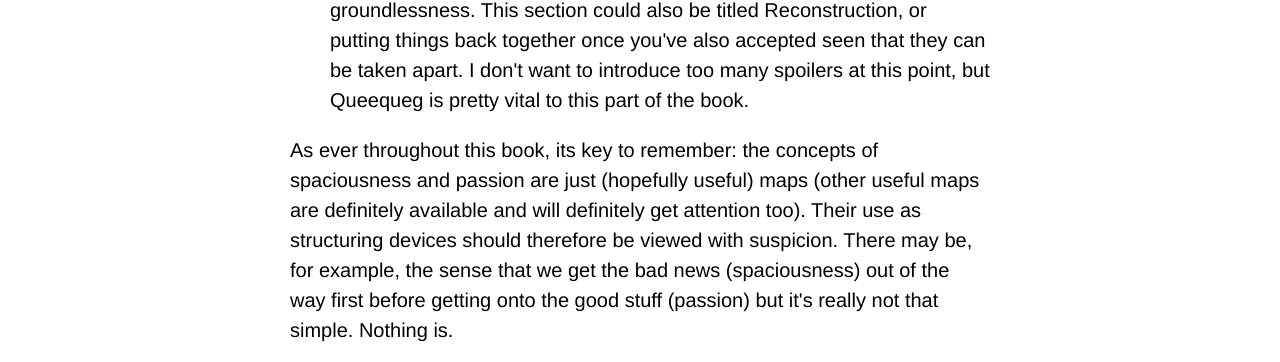
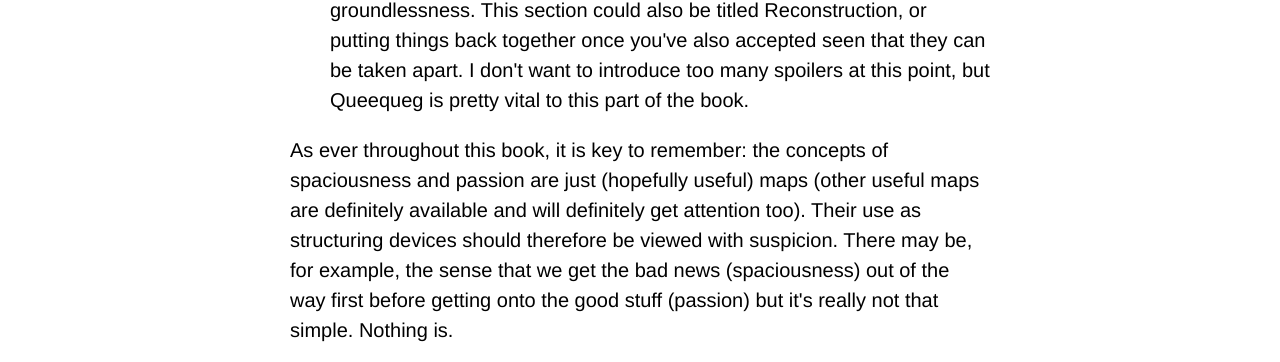
Before and after one commit to jdrever/moby-dick-book, an Eleventy site: page introduction/an-overview.md in a window 1280 px wide. Shown: the part 2636-2998 px from the top of the page. Built offline with nearby package versions, Linux system fonts and the light colour scheme; Eleventy itself is replaced by a stand-in of ours; files that its build step writes are made by us from their sources.

Commit message:
further content change

```diff
--- a/introduction/an-overview.md
+++ b/introduction/an-overview.md
@@ -45,6 +45,6 @@ Reflecting that attitude of valuing both spaciousness and passion, this book is
   - And beneath all of this, we'll borrow from contemplative practices, and look at the idea that reality itself is groundless and that any attempt to describe it in final terms is futile.  They'll be nihilism, shadow eating and emptiness.  You'll love it.
 - **Passion**: the final part, expresses the belief that spaciousness, though vital, is not sufficient, and needs to be wedded with passionate engagement with and connection to the world, alongside the recognition of groundlessness.  This section could also be titled Reconstruction, or putting things back together once you've also accepted seen that they can be taken apart.  I don't want to introduce too many spoilers at this point, but Queequeg is pretty vital to this part of the book.
 
-As ever throughout this book, its key to remember: the concepts of spaciousness and passion are just (hopefully useful) maps (other useful maps are definitely available and will definitely get attention too). Their use as structuring devices should therefore be viewed with suspicion.  There may be, for example, the sense that we get the bad news (spaciousness) out of the way first before getting onto the good stuff (passion) but it's really not that simple.  Nothing is.
+As ever throughout this book, it is key to remember: the concepts of spaciousness and passion are just (hopefully useful) maps (other useful maps are definitely available and will definitely get attention too). Their use as structuring devices should therefore be viewed with suspicion.  There may be, for example, the sense that we get the bad news (spaciousness) out of the way first before getting onto the good stuff (passion) but it's really not that simple.  Nothing is.
 
 Hopefully this has given you a sense of what is to come, rather than just telling you the whole story.  So I'll continue. In Some Maps and Guidebooks, we'll look at some very different perspectives on what Moby Dick is about, and introduce properly the concept of the Map and the Territory that is another vital part of this book.
```
